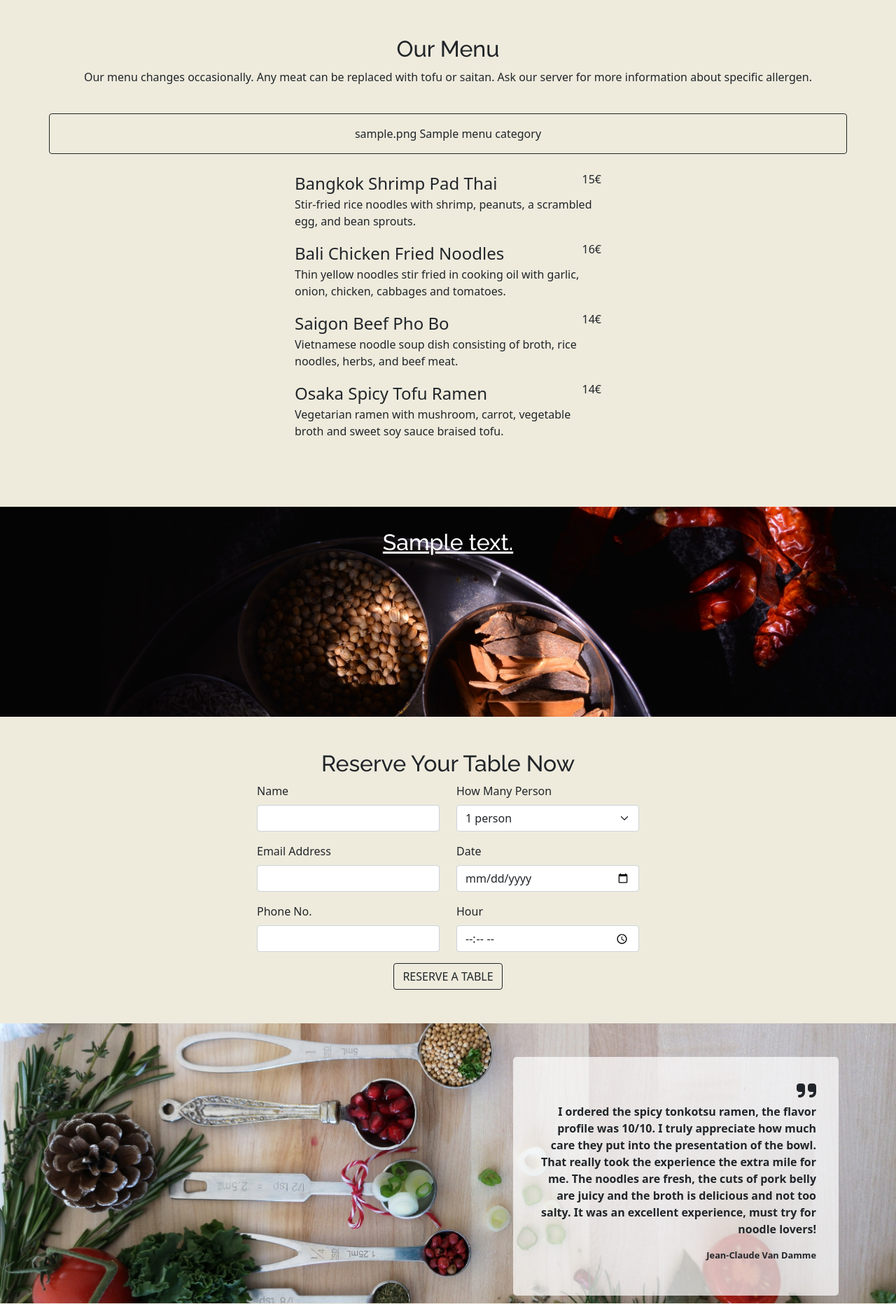
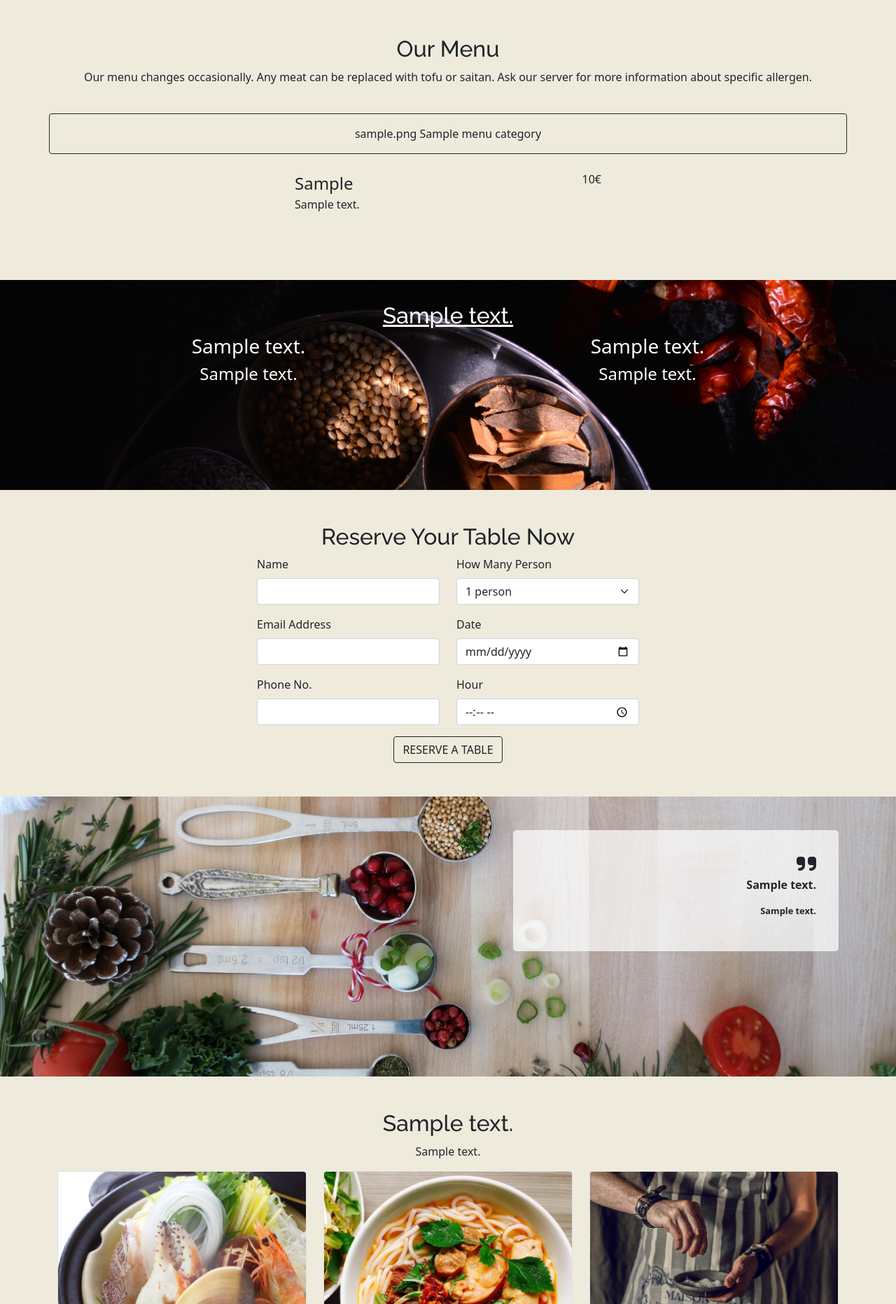
Before and after one commit to ahidayati/house-of-noodles-app, a PHP site: template templates/home/index.html.twig in a window 1280 px wide. Shown: the part 847-2710 px from the top of the page at 70% size. Run offline with PHP 8.4, Linux system fonts and the light colour scheme; the template is opened without the code that fills it: most values are stand-ins (such as "Sample title", 1, 10 or a date in 2020); some libraries are stand-ins or nearby versions.

Commit message:
feat: change text in homepage with data from database

```diff
--- a/templates/home/index.html.twig
+++ b/templates/home/index.html.twig
@@ -20,7 +20,6 @@
             </div>
         </section>
 
-
         <!--menu section-->
         <section id="menu-section">
             <div class="container py-5">
@@ -35,22 +34,14 @@
                 </div>
                 <div class="row menu-items-row px-lg-5 mx-lg-5">
                     <div class="col-lg-6 offset-lg-3 col-sm-12">
-                        <div>
-                            <div class="d-flex justify-content-between"><span class="menu-item-title">Bangkok Shrimp Pad Thai</span> <span>15€</span></div>
-                            <p>Stir-fried rice noodles with shrimp, peanuts, a scrambled egg, and bean sprouts.</p>
-                        </div>
-                        <div>
-                            <div class="d-flex justify-content-between"><span class="menu-item-title">Bali Chicken Fried Noodles</span> <span>16€</span></div>
-                            <p>Thin yellow noodles stir fried in cooking oil with garlic, onion, chicken, cabbages and tomatoes.</p>
-                        </div>
-                        <div>
-                            <div class="d-flex justify-content-between"><span class="menu-item-title">Saigon Beef Pho Bo</span> <span>14€</span></div>
-                            <p>Vietnamese noodle soup dish consisting of broth, rice noodles, herbs, and beef meat.</p>
-                        </div>
-                        <div>
-                            <div class="d-flex justify-content-between"><span class="menu-item-title">Osaka Spicy Tofu Ramen</span> <span>14€</span></div>
-                            <p>Vegetarian ramen with mushroom, carrot, vegetable broth and sweet soy sauce braised tofu.</p>
-                        </div>
+
+                        {% for menuItem in menuItemsDefault %}
+                            <div>
+                                <div class="d-flex justify-content-between"><span class="menu-item-title">{{ menuItem.menuItem }}</span> <span>{{ menuItem.price }}€</span></div>
+                                <p>{{ menuItem.menuDescription }}</p>
+                            </div>
+                        {% endfor %}
+
                     </div>
                     <div class="col-lg-6 col-sm-12">
 
@@ -62,15 +53,15 @@
         <!--hours section-->
         <section id="hours-section">
             <div class="container text-center">
-                <h2 class="text-decoration-underline">{{ hoursSectionItems.text1 }}</h2>
+                <h2 class="text-decoration-underline">{{ hoursSectionMain.text1 }}</h2>
                 <div class="row">
                     <div class="col">
-                        <h3></h3>
-                        <h4></h4>
+                        <h3>{{ hoursSection1.text1 }}</h3>
+                        <h4>{{ hoursSection1.text2 }}</h4>
                     </div>
                     <div class="col">
-                        <h3></h3>
-                        <h4></h4>
+                        <h3>{{ hoursSection2.text1 }}</h3>
+                        <h4>{{ hoursSection2.text1 }}</h4>
                     </div>
                 </div>
                 <!--            <div class="row special-announcement">-->
@@ -131,8 +122,8 @@
             <div class="container py-5">
                 <div class="col-lg-5 offset-lg-7 col-sm-12 testimonial-box">
                     <i class="fa-solid fa-quote-right"></i>
-                    <p class="testimonial-text">I ordered the spicy tonkotsu ramen, the flavor profile was 10/10. I truly appreciate how much care they put into the presentation of the bowl. That really took the experience the extra mile for me. The noodles are fresh, the cuts of pork belly are juicy and the broth is delicious and not too salty. It was an excellent experience, must try for noodle lovers!</p>
-                    <p class="testimonial-name">Jean-Claude Van Damme</p>
+                    <p class="testimonial-text">{{ testimonialSection.text3 }}</p>
+                    <p class="testimonial-name">{{ testimonialSection.text2 }}</p>
                 </div>
             </div>
         </section>
@@ -140,16 +131,16 @@
         <!--values section-->
         <section id="values-section">
             <div class="container py-5">
-                <h2 class="text-center">Our Values</h2>
-                <p class="text-center">Our core values allow us to bring the best foods and services to you.</p>
+                <h2 class="text-center">{{ cardMain.text1 }}</h2>
+                <p class="text-center">{{ cardMain.text2 }}</p>
                 <div class="row">
                     <div class="col-lg-4 col-sm-12">
                         <div class="card text-white">
                             <img src="/assets/images/card-1.jpg" class="card-img" alt="card-image">
                             <div class="card-body text-center">
                                 <h5 class="card-title text-center"><i class="values-icon fa-solid fa-fish-fins"></i></h5>
-                                <h5>Fresh</h5>
-                                <p class="card-text">Every ingredients are sourced from responsible suppliers who provide high quality products.</p>
+                                <h5>{{ card1.text1 }}</h5>
+                                <p class="card-text">{{ card1.text2 }}</p>
                             </div>
                         </div>
                     </div>
@@ -158,8 +149,8 @@
                             <img src="/assets/images/card-2.jpg" class="card-img" alt="card-image">
                             <div class="card-body text-center">
                                 <h5 class="card-title text-center"><i class="values-icon fa-solid fa-fire-burner"></i></h5>
-                                <h5>Authenticity</h5>
-                                <p class="card-text">The recipes used are authentic from deep research and have been passed down for generations.</p>
+                                <h5>{{ card2.text1 }}</h5>
+                                <p class="card-text">{{ card2.text2 }}</p>
                             </div>
                         </div>
                     </div>
@@ -168,8 +159,8 @@
                             <img src="/assets/images/card-3.jpg" class="card-img" alt="card-image">
                             <div class="card-body text-center">
                                 <h5 class="card-title text-center"><i class="values-icon fa-solid fa-heart"></i></h5>
-                                <h5>Made With Love</h5>
-                                <p class="card-text">Every dish is made by our professional chefs with love and passion for good food.</p>
+                                <h5>{{ card3.text1 }}</h5>
+                                <p class="card-text">{{ card3.text2 }}</p>
                             </div>
                         </div>
                     </div>
```
Also changed, not shown: src/controller/HomeController.php (+11 -2 lines).
